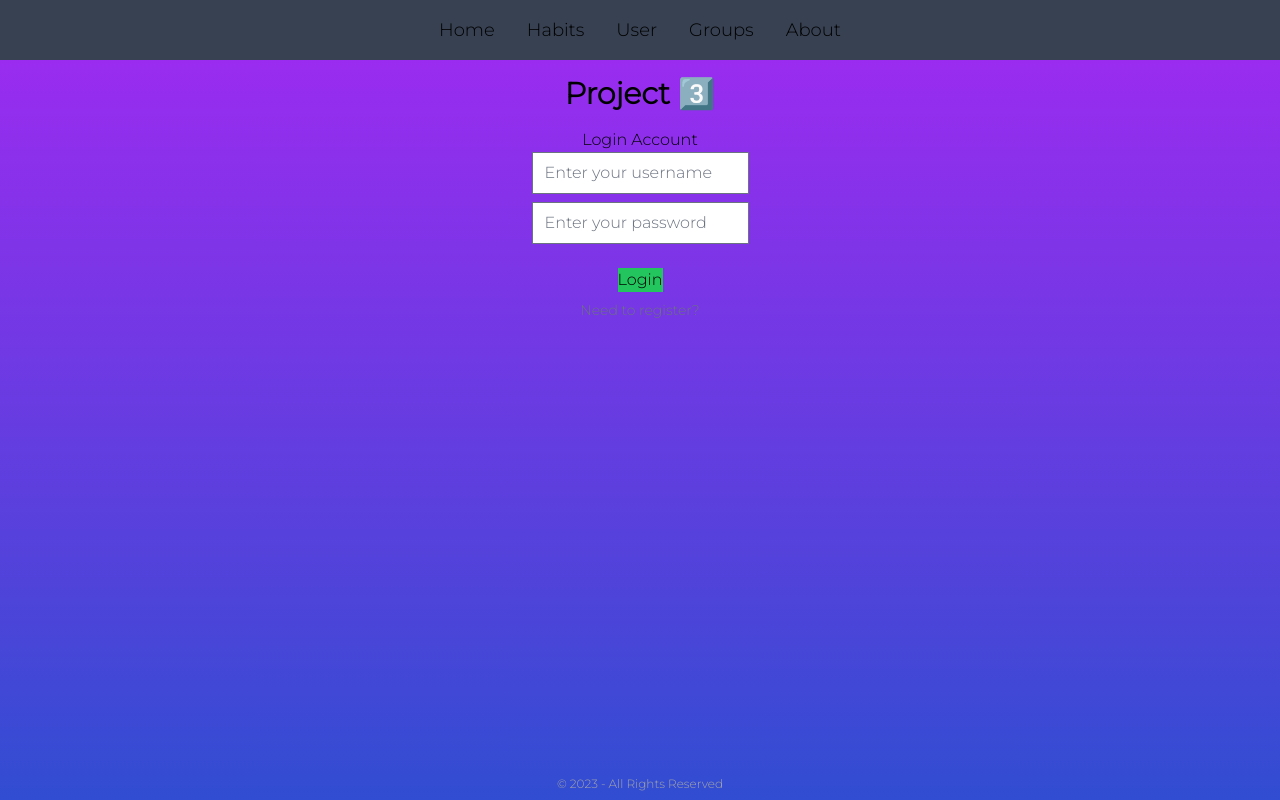
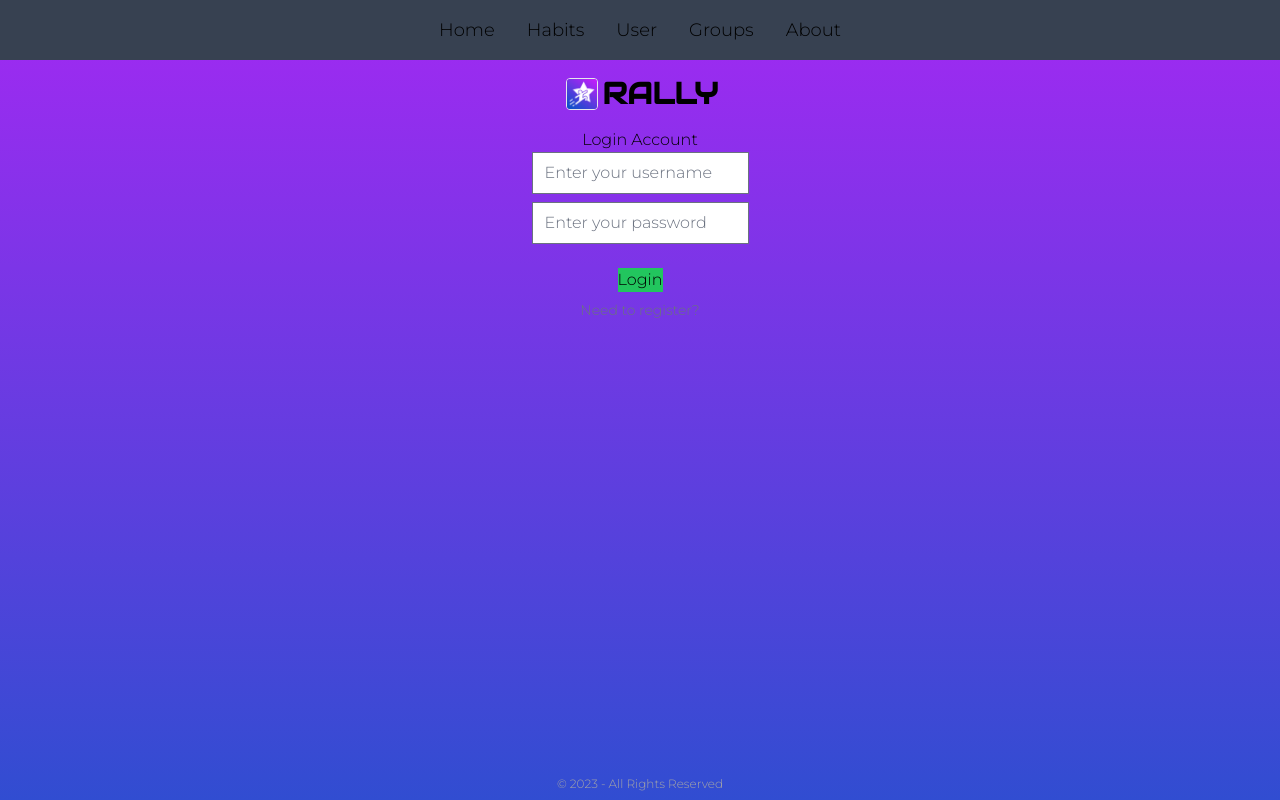
Before and after one commit to luksvrd/Rally, a React (Vite) app in the folder client/: page / in a window 1280 px wide. Built offline with nearby package versions, Linux system fonts and the light colour scheme.

Commit message:
style header

```diff
--- a/client/src/components/header.jsx
+++ b/client/src/components/header.jsx
@@ -1,7 +1,12 @@
 export default function Header() {
   return (
-    <header className="my-4">
-      <h1 className="text-center text-3xl font-bold">Project 3️⃣</h1>
+    <header className="my-4 flex items-center justify-center">
+      <img
+        src="./src/icons/rally-logo.png"
+        alt="rally-logo"
+        className="mx-1 w-8 rounded border"
+      />
+      <h1 className="text-center font-audiowide text-3xl font-bold">RALLY</h1>
     </header>
   );
 }
```
